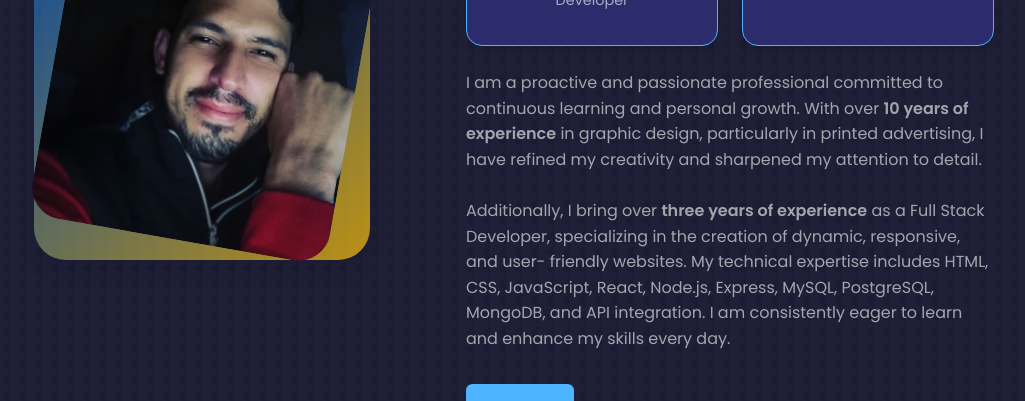
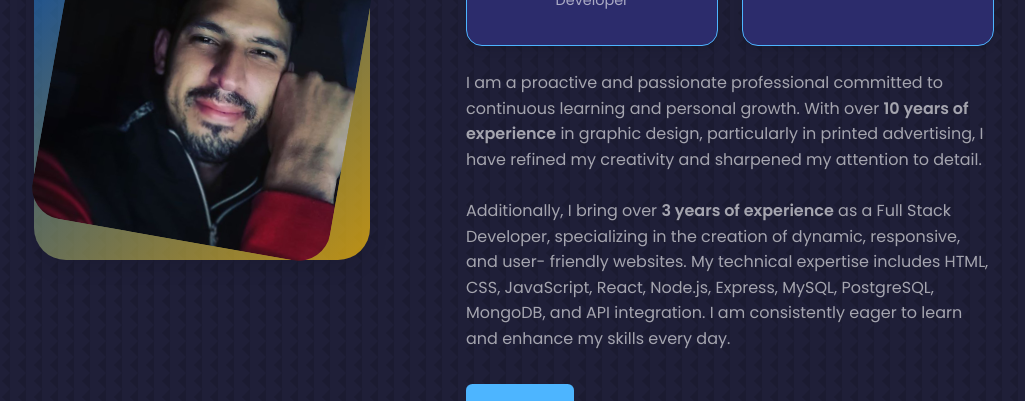
Before and after one commit to aviisleep/portafolio, a React (Create React App) app: page / in a window 1280 px wide. Shown: the part 1131-1532 px from the top of the page, without its empty margins (126-1151 px from the left). Built offline with nearby package versions, Linux system fonts and the light colour scheme.

Commit message:
actual link portafolio

```diff
--- a/src/components/about/About.jsx
+++ b/src/components/about/About.jsx
@@ -43,13 +43,12 @@ const About = () => {
             and sharpened my attention to detail.
             <br />
             <br />
-            Additionally, I bring over{" "}
-            <strong>three years of experience</strong> as a Full Stack
-            Developer, specializing in the creation of dynamic, responsive, and
-            user- friendly websites. My technical expertise includes HTML, CSS,
-            JavaScript, React, Node.js, Express, MySQL, PostgreSQL, MongoDB, and
-            API integration. I am consistently eager to learn and enhance my
-            skills every day.
+            Additionally, I bring over <strong>3 years of experience</strong> as
+            a Full Stack Developer, specializing in the creation of dynamic,
+            responsive, and user- friendly websites. My technical expertise
+            includes HTML, CSS, JavaScript, React, Node.js, Express, MySQL,
+            PostgreSQL, MongoDB, and API integration. I am consistently eager to
+            learn and enhance my skills every day.
           </p>
 
           <a href="#contacts" className="btn btn-primary">
--- a/src/components/header/CTA.jsx
+++ b/src/components/header/CTA.jsx
@@ -5,10 +5,12 @@ const CTA = () => {
     <div className="cta">
       <a
         href={
-          "https://drive.google.com/file/d/1jathu2M25EOgzJB14QQHcIMA8OurNHj4/view?usp=drive_link"
+          "https://drive.google.com/file/d/1CADBPATzZwvWp5QesjitjA14WIFnu9tH/view?usp=sharing"
         }
         download
         className="btn btn-primary"
+        target="_blank"
+        rel="noreferrer"
       >
         Design Portfolio
       </a>
--- a/src/components/header/HeaderSocial.jsx
+++ b/src/components/header/HeaderSocial.jsx
@@ -1,20 +1,38 @@
-import React from 'react'
-import {BsLinkedin} from "react-icons/bs"
-import {BsGithub} from "react-icons/bs"
-import {AiFillBehanceSquare} from "react-icons/ai"
-import {BsInstagram} from "react-icons/bs"
-import {BsWhatsapp} from "react-icons/bs"
+import React from "react";
+import { BsLinkedin } from "react-icons/bs";
+import { BsGithub } from "react-icons/bs";
+import { AiFillBehanceSquare } from "react-icons/ai";
+import { BsInstagram } from "react-icons/bs";
+import { BsWhatsapp } from "react-icons/bs";
 
 const HeaderSocial = () => {
   return (
-    <div className='header__social'>
-        <a href="https://www.linkedin.com/in/javier-moreno-8ba5b2141/" target="_blank" rel="noreferrer"><BsLinkedin/></a>
-        <a href="https://github.com/aviisleep" target="_blank" rel="noreferrer"><BsGithub/></a>
-        <a href="https://behance.com/aviisleep" target="_blank" rel="noreferrer"><AiFillBehanceSquare/></a>
-        <a href="https://instagram.com/aviisleep" target="_blank" rel="noreferrer"><BsInstagram/></a>
-        <a href="https://wa.link/3tcwci" target="_blank" rel="noreferrer"><BsWhatsapp/></a>
+    <div className="header__social">
+      <a
+        href="https://www.linkedin.com/in/javier-moreno-8ba5b2141/"
+        target="_blank"
+        rel="noreferrer"
+      >
+        <BsLinkedin />
+      </a>
+      <a href="https://github.com/aviisleep" target="_blank" rel="noreferrer">
+        <BsGithub />
+      </a>
+      <a href="https://behance.com/aviisleep" target="_blank" rel="noreferrer">
+        <AiFillBehanceSquare />
+      </a>
+      <a
+        href="https://instagram.com/aviisleep"
+        target="_blank"
+        rel="noreferrer"
+      >
+        <BsInstagram />
+      </a>
+      <a href="https://wa.link/672xfg" target="_blank" rel="noreferrer">
+        <BsWhatsapp />
+      </a>
     </div>
-  )
-}
+  );
+};
 
-export default HeaderSocial
+export default HeaderSocial;
```
